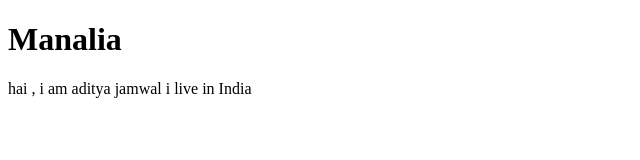
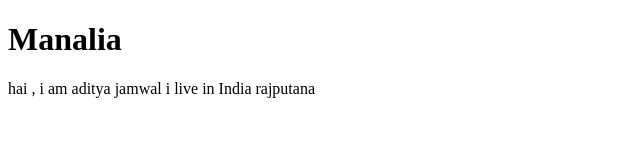
Before and after one commit to adityasinghjamwal/Manalia, a plain HTML site: page index.html in a window 1280 px wide. Shown: the full height of the page, 0-640 px from the left. Drawn offline with Linux system fonts and the light colour scheme.

Commit message:
Update index.html

```diff
--- a/index.html
+++ b/index.html
@@ -13,6 +13,7 @@
     <p>
         hai , i am aditya jamwal
         i live in India
+        rajputana
     </p>
 </body>
 </html>
```
